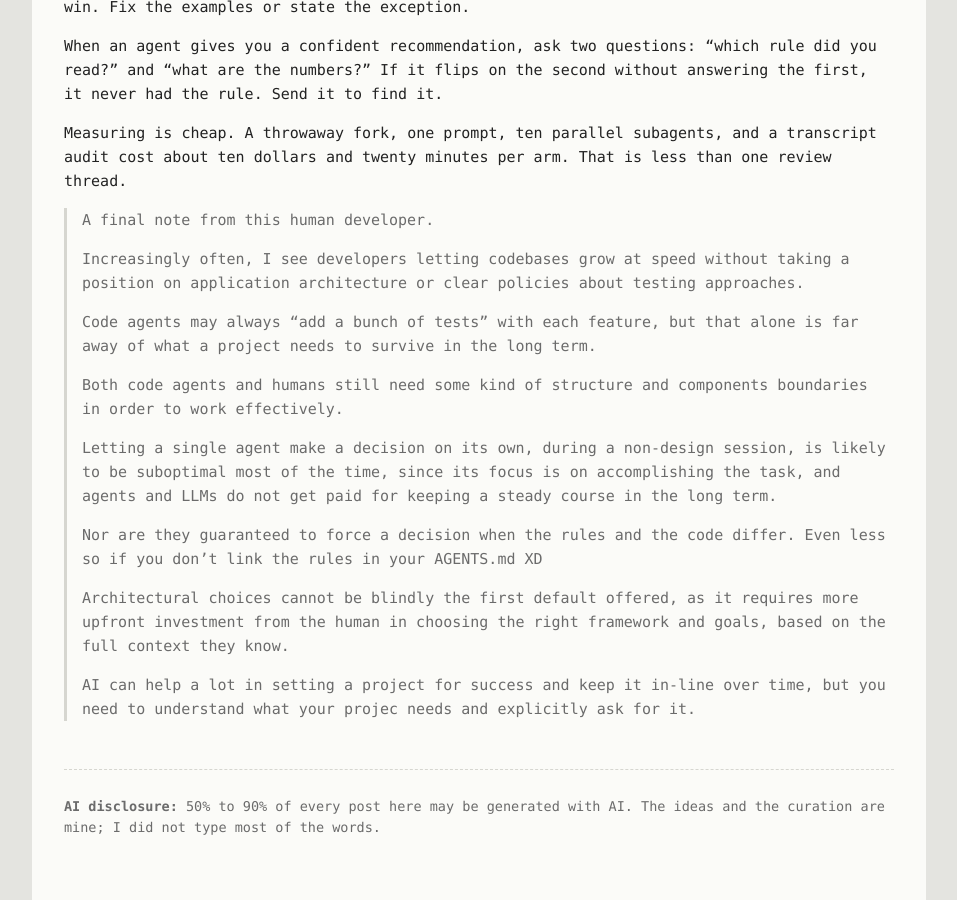
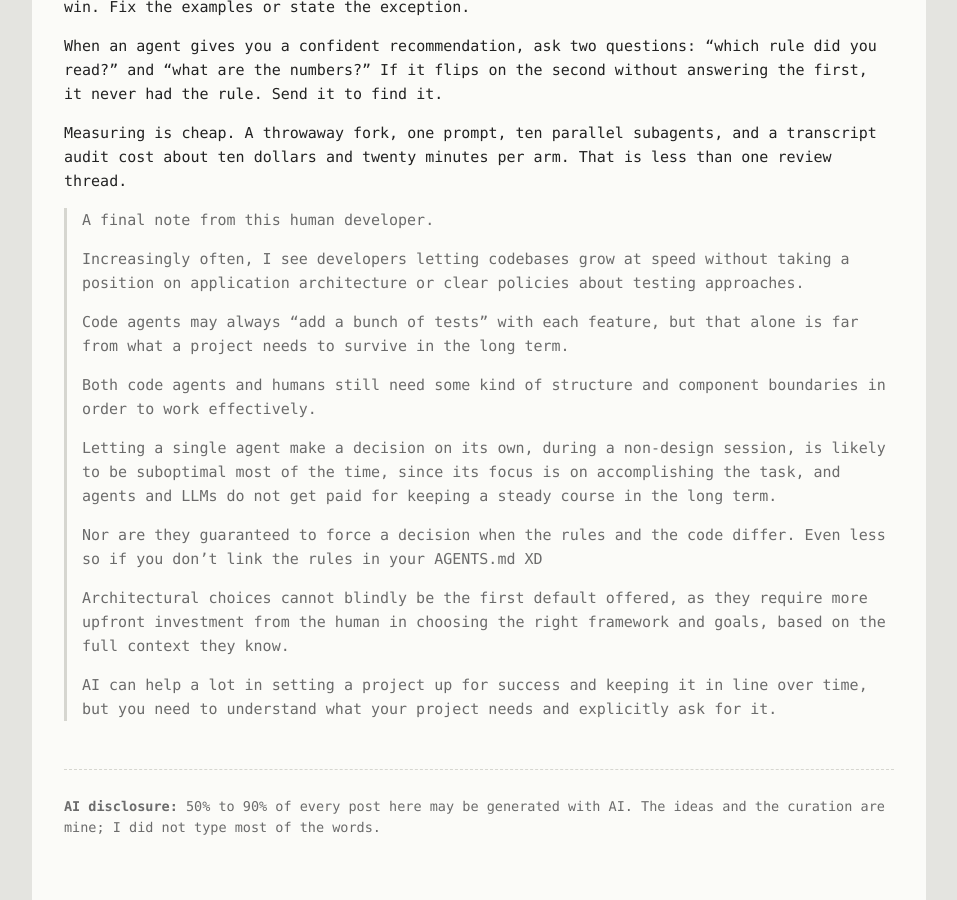
Before and after one commit to the-guish/the-dog-ate-my-typewriter, a Jekyll site: the page built from _posts/2026-10-11-why-the-drama-about-duplicating-tests.md, in a window 1280 px wide and 900 px high, scrolled down 8534 px. Shown: the whole window, without its empty margins (161-1118 px from the left). Built offline with Jekyll 4.4.1, drawn with Linux system fonts in a browser that asks for light colours; our own code applies the rules of GitHub Pages for plain Markdown files.

Commit message:
more edits
Signed-off-by: Luis Castro <dev@guish.in>

```diff
--- a/_posts/2026-10-11-why-the-drama-about-duplicating-tests.md
+++ b/_posts/2026-10-11-why-the-drama-about-duplicating-tests.md
@@ -388,14 +388,14 @@ than one review thread.
 >
 > Increasingly often, I see developers letting codebases grow at speed without taking a position on application architecture or clear policies about testing approaches.
 >
-> Code agents may always "add a bunch of tests" with each feature, but that alone is far away of what a project needs to survive in the long term.
+> Code agents may always "add a bunch of tests" with each feature, but that alone is far from what a project needs to survive in the long term.
 >
-> Both code agents and humans still need some kind of structure and components boundaries in order to work effectively.
+> Both code agents and humans still need some kind of structure and component boundaries in order to work effectively.
 >
 > Letting a single agent make a decision on its own, during a non-design session, is likely to be suboptimal most of the time, since its focus is on accomplishing the task, and agents and LLMs do not get paid for keeping a steady course in the long term.
 >
->Nor are they guaranteed to force a decision when the rules and the code differ. Even less so if you don't link the rules in your AGENTS.md XD
+> Nor are they guaranteed to force a decision when the rules and the code differ. Even less so if you don't link the rules in your AGENTS.md XD
 >
-> Architectural choices cannot be blindly the first default offered, as it requires more upfront investment from the human in choosing the right framework and goals, based on the full context they know.
+> Architectural choices cannot blindly be the first default offered, as they require more upfront investment from the human in choosing the right framework and goals, based on the full context they know.
 >
-> AI can help a lot in setting a project for success and keep it in-line over time, but you need to understand what your projec needs and explicitly ask for it.
+> AI can help a lot in setting a project up for success and keeping it in line over time, but you need to understand what your project needs and explicitly ask for it.
```
